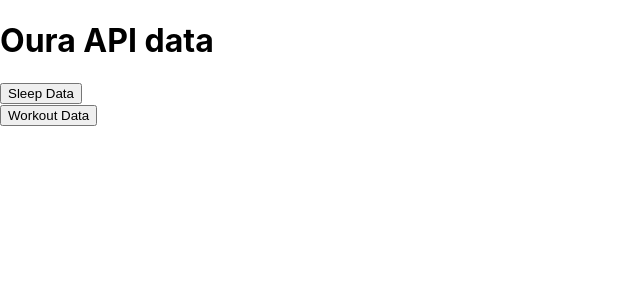
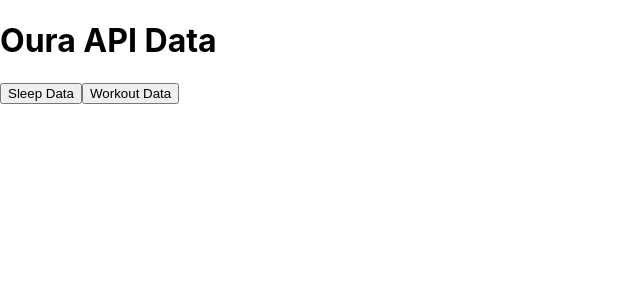
Before and after one commit to Tursku/WorkoutTracker, a React (Create React App) app: page / in a window 1280 px wide. Shown: the top 300 px of the page, without its empty margins (0-640 px from the left). Built offline with nearby package versions, Linux system fonts and the light colour scheme; no server answers.

Commit message:
Clearing the code and naming errors

```diff
--- a/src/App.js
+++ b/src/App.js
@@ -1,21 +1,33 @@
 import React, { useState } from 'react';
-import SleepData from './Data/SleepData';
-import WorkoutData from './Data/WorkoutData';
-
-console.log('Client ID:', process.env.REACT_APP_CLIENT_ID);
-console.log('Client Secret:', process.env.REACT_APP_CLIENT_SECRET);
-console.log('Redirect URI:', process.env.REACT_APP_REDIRECT_URI);
-console.log('Bearer Token:', process.env.REACT_APP_BEARER_TOKEN);
+import SleepData, { fetchSleepData } from './Data/SleepData';
+import WorkoutData, { fetchWorkoutData } from './Data/WorkoutData';
 
 const App = () => {
+  const [sleepData, setSleepData] = useState(null);
+  const [workoutData, setWorkoutData] = useState(null);
   const [error, setError] = useState(null);
+
+  const clearSleepData = () => setSleepData(null);
+  const clearWorkoutData = () => setWorkoutData(null);
+
+
+  const handleFetchSleepData = () => { //SleepData.js fetch
+    fetchSleepData({ setError, setSleepData, clearWorkoutData });
+  };
+  const handleFetchWorkoutData = () => { //WorkoutData.js feth
+    fetchWorkoutData({ setError, setWorkoutData, clearSleepData });
+  };
 
   return (
     <div className="App">
-      <h1>Oura API data</h1>
-      <SleepData setError={setError} />
-      <WorkoutData setError={setError} />
+      <h1>Oura API Data</h1>
+      <div className="buttons">
+        <button onClick={handleFetchSleepData}>Sleep Data</button>
+        <button onClick={handleFetchWorkoutData}>Workout Data</button>
+      </div>
       {error && <p>{error}</p>}
+      <SleepData sleepData={sleepData} />
+      <WorkoutData workoutData={workoutData} />
     </div>
   );
 };
--- a/src/Data/SleepData.js
+++ b/src/Data/SleepData.js
@@ -1,27 +1,11 @@
 import React, { useState } from 'react';
-import OuraService from '../OuraDataFetch';
+import OuraDataFetch from '../OuraDataFetch';
 
-const SleepData = ({ setError }) => {
-  const [sleepData, setSleepData] = useState(null);
-
-  const fetchSleepData = () => {
-    OuraService.getSleepData()
-      .then(response => {
-        setSleepData(response.data);
-        setError(null);
-      })
-      .catch(error => {
-        setError('Failed to connect to server');
-        console.error('Error:', error);
-      });
-  };
-
+const SleepData = ({ sleepData }) => { //Data preview
   return (
     <div>
-      <button onClick={fetchSleepData}>Sleep Data</button>
       {sleepData && (
         <div>
-          <h2>Sleep Data</h2>
           <pre>{JSON.stringify(sleepData, null, 2)}</pre>
         </div>
       )}
@@ -29,4 +13,18 @@
   );
 };
 
+const fetchSleepData = ({ setError, setSleepData, clearWorkoutData }) => {
+  clearWorkoutData(); // Remember this :)
+  OuraDataFetch.getSleepData()
+    .then(response => {
+      setSleepData(response.data);
+      setError(null);
+    })
+    .catch(error => {
+      setError('Failed to connect to server');
+      console.error('Error:', error);
+    });
+};
+
 export default SleepData;
+export { fetchSleepData };
--- a/src/Data/WorkoutData.js
+++ b/src/Data/WorkoutData.js
@@ -1,27 +1,11 @@
 import React, { useState } from 'react';
-import OuraService from '../OuraDataFetch';
+import OuraDataFetch from '../OuraDataFetch';
 
-const WorkoutData = ({ setError }) => {
-  const [workoutData, setWorkoutData] = useState(null);
-
-  const fetchWorkoutData = () => {
-    OuraService.getWorkoutData()
-      .then(response => {
-        setWorkoutData(response.data);
-        setError(null);
-      })
-      .catch(error => {
-        setError('Failed to connect to server');
-        console.error('Error:', error);
-      });
-  };
-
+const WorkoutData = ({ workoutData }) => { //Data preview
   return (
     <div>
-      <button onClick={fetchWorkoutData}>Workout Data</button>
       {workoutData && (
         <div>
-          <h2>Workout Data</h2>
           <pre>{JSON.stringify(workoutData, null, 2)}</pre>
         </div>
       )}
@@ -29,4 +13,18 @@
   );
 };
 
+const fetchWorkoutData = ({ setError, setWorkoutData, clearSleepData }) => {
+  clearSleepData(); // Remember this :)
+  OuraDataFetch.getWorkoutData()
+    .then(response => {
+      setWorkoutData(response.data);
+      setError(null);
+    })
+    .catch(error => {
+      setError('Failed to connect to server');
+      console.error('Error:', error);
+    });
+};
+
 export default WorkoutData;
+export { fetchWorkoutData };
```
